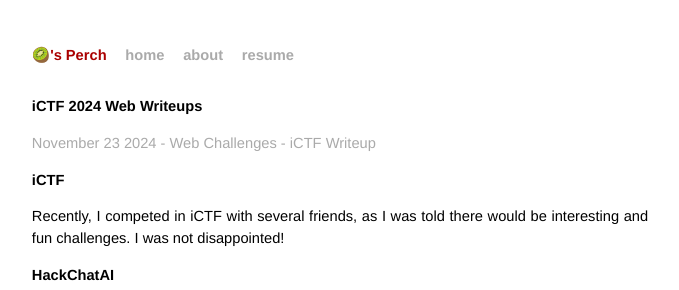
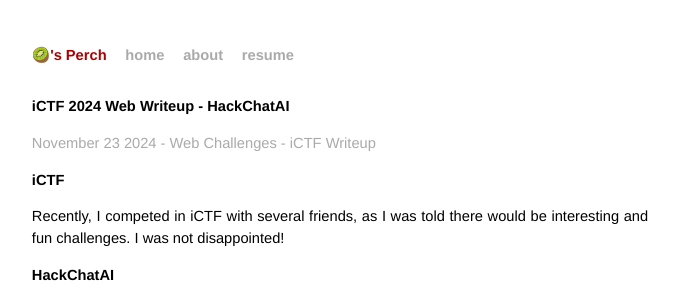
Before and after one commit to 1337kiwi/1337kiwi.github.io, a Jekyll site: the page built from _posts/2024-11-23-ictf-web.md, in a window 1280 px wide and 900 px high. Shown: the top 290 px of the window, without its empty margins (300-979 px from the left). Built offline with Jekyll 4.4.1, drawn with Linux system fonts in a browser that asks for light colours.

Commit message:
Fixed HackChatAI title

```diff
--- a/_posts/2024-11-23-ictf-web.md
+++ b/_posts/2024-11-23-ictf-web.md
@@ -1,6 +1,6 @@
 ---
 layout: post
-title: iCTF 2024 Web Writeups
+title: iCTF 2024 Web Writeup - HackChatAI
 date: 2024-11-23 04:04:06 -0400
 categories: ctf writeup
 ---
```
